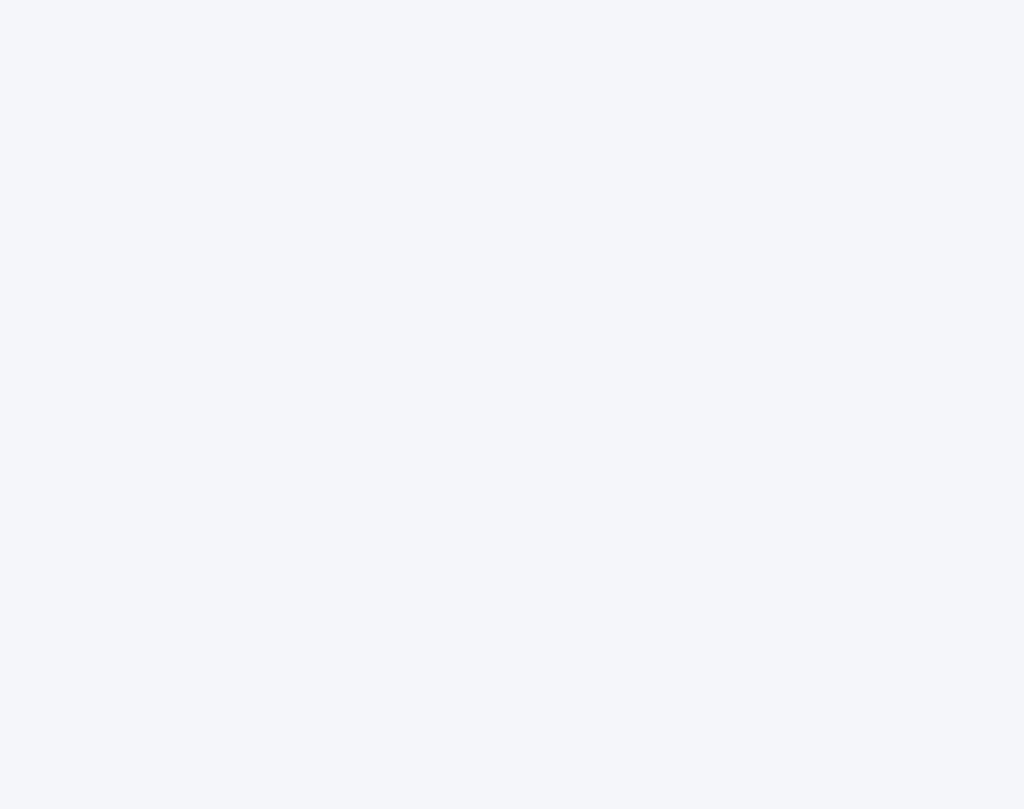
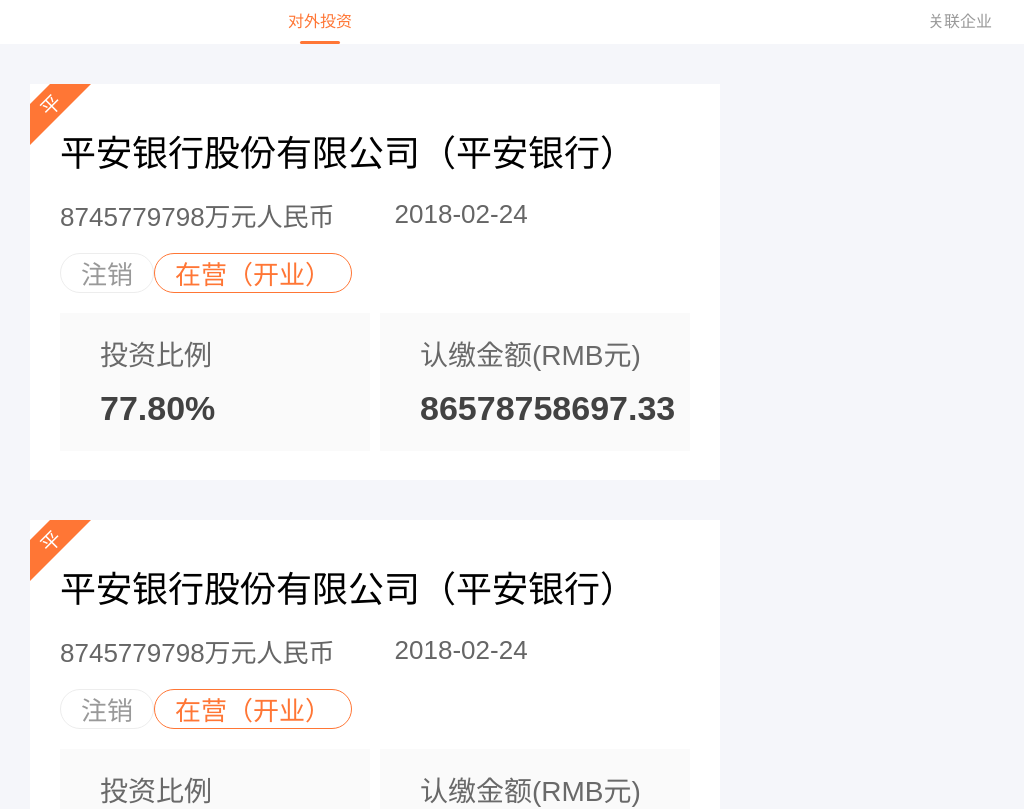
Before and after one commit to itwebwjl/PiAn-custormPicture, a Vue app: page /#/duiwaitouzi in a window 1280 px wide. Shown: the top 809 px of the page, without its empty margins (0-1024 px from the left). Built offline with nearby package versions, Linux system fonts and the light colour scheme; sample sign-in values are in the browser's storage.

Commit message:
对外投资Tab 关联企业Tab

```diff
--- a/src/assets/style/common.css
+++ b/src/assets/style/common.css
@@ -83,6 +83,13 @@
   align-items: center;
 }
 
+.flex-cb {
+  display: -webkit-flex;
+  display: flex;
+  flex-direction: column;
+  -webkit-justify-content: space-between;
+  justify-content: space-between;
+}
 
 .flex-wrap {
   display: -webkit-box;
--- /dev/null
+++ b/src/page/duiwaitouzi.vue
@@ -0,0 +1,207 @@
+<template>
+  <div class="page-container">
+    <van-tabs v-model="selectedTab" title-active-color="#ff7635" title-inactive-color="#999" color="#ff7635">
+      <van-tab title="对外投资" name="invest">
+        <van-list>
+          <div class="card-container">
+            <div class="card-item" v-for="n in 4" :key="n">
+              <div class="card-item__tag">
+                平
+              </div>
+              <div class="card-item__t">
+                <div class="card-item__title">
+                  平安银行股份有限公司（平安银行）
+                </div>
+                <div class="card-item__row">
+                  <div class="card-item__amount">
+                    8745779798万元人民币
+                  </div>
+                  <div class="card-item__date">
+                    2018-02-24
+                  </div>
+                </div>
+                <div class="card-item__row">
+                  <div class="card-item__status">
+                    注销
+                  </div>
+                  <div class="card-item__status active">
+                    在营（开业）
+                  </div>
+                </div>
+                <div class="card-item__row flex-rb">
+                  <div class="card-item__block">
+                    <div class="label">投资比例</div>
+                    <div class="value">77.80%</div>
+                  </div>
+                  <div class="card-item__block">
+                    <div class="label">认缴金额(RMB元)</div>
+                    <div class="value">86578758697.33</div>
+                  </div>
+                </div>
+              </div>
+            </div>
+          </div>
+        </van-list>
+      </van-tab>
+
+      <van-tab title="关联企业" name="relation">
+        <van-list>
+          <div class="card-container">
+            <div class="card-item flex-cb" v-for="n in 4" :key="n">
+              <div class="card-item__tag">
+                平
+              </div>
+              <div class="card-item__t">
+                <div class="card-item__title">
+                  平安银行股份有限公司（平安银行）
+                </div>
+                <div class="card-item__row">
+                  <div class="card-item__amount">
+                    平安银行智汇投资管理 (深圳) 有限公司 (谢永林)、袁平东、许朝能、谢永林等【5000000000.00万元人民币】2015-01-08
+                  </div>
+                </div>
+                <div class="card-item__row">
+                  <div class="card-item__status">
+                    注销
+                  </div>
+                  <div class="card-item__status active">
+                    在营（开业）
+                  </div>
+                </div>
+              </div>
+              <div class="card-item__footer flex-re">
+                董事长
+              </div>
+            </div>
+          </div>
+        </van-list>
+      </van-tab>
+    </van-tabs>
+  </div>
+</template>
+
+<script>
+  export default {
+    name: "duiwaitouzi",
+    data () {
+      return {
+        selectedTab: 'invest',
+        cardTagBgColor: ['#507EDE', '#6FB64D', '#EF4542']
+      }
+    }
+  }
+</script>
+
+<style scoped lang="scss">
+  .page-container {
+    width: 100%;
+    height: 100%;
+    background: rgba(245, 246, 250, 1);
+
+    .card-container {
+      padding: 0.2rem 0.15rem;
+
+      .card-item {
+        width: 3.45rem;
+        height: 1.98rem;
+        background: #fff;
+        position: relative;
+        margin-bottom: 0.2rem;
+        overflow: hidden;
+
+        .card-item__tag {
+          position: absolute;
+          background: #ff7635;
+          transform: rotate(-45deg);
+          color: #fff;
+          font-size: 0.1rem;
+          font-weight: 500;
+          width: 0.6rem;
+          text-align: center;
+          -moz-transform: rotate(-45deg);
+          -ms-transform: rotate(-45deg);
+          -o-transform: rotate(-45deg);
+          -webkit-transform: rotate(-45deg);
+          left: -0.20rem;
+          top: 0.03rem;
+        }
+
+        .card-item__t {
+          padding: 0.2rem 0.15rem 0.15rem 0.15rem;
+
+
+          .card-item__title {
+            font-size: 0.18rem;
+            font-weight: 400;
+            color: rgba(0, 0, 0, 1);
+          }
+
+          .card-item__row {
+            display: flex;
+            flex-direction: row;
+            align-items: center;
+            margin-top: 0.1rem;
+
+            .card-item__amount {
+              font-size: 0.13rem;
+              color: #666;
+              font-weight: 400;
+            }
+
+            .card-item__date {
+              font-size: 0.13rem;
+              color: #666;
+              margin-left: 0.3rem;
+            }
+
+            .card-item__status {
+              height: 0.2rem;
+              border-radius: 0.1rem;
+              border: 1px solid #EDEDED;
+              font-size: 0.13rem;
+              font-weight: 400;
+              padding: 0 0.1rem;
+              color: #999;
+
+              &.active {
+                border: 1px solid #ff7635;
+                color: #ff7635;
+              }
+            }
+
+            .card-item__block {
+              width: 1.55rem;
+              height: 0.69rem;
+              background: #fafafa;
+              padding: 0.1rem 0.2rem;
+
+              .label {
+                font-size: 0.14rem;
+                font-weight: 400;
+                color: #696969;
+              }
+
+              .value {
+                font-size: 0.17rem;
+                color: #424242;
+                font-weight: bold;
+                margin-top: 0.08rem;
+              }
+            }
+          }
+        }
+
+
+        .card-item__footer {
+          border-top: 1px solid #ededed;
+          height: 0.4rem;
+          background: #fafafa;
+          padding: 0.1rem 0.15rem;
+          font-size: 0.14rem;
+          color: #333;
+          font-weight: 400;
+        }
+      }
+    }
+  }
+</style>
--- a/src/page/gudong.vue
+++ b/src/page/gudong.vue
@@ -4,6 +4,7 @@
       <div class="shareholder-item" v-for="n in 4">
         <div class="shareholder-item__top">
           <span class="shareholder-item__name">雷军</span>
+          <div class="shareholder-item__tag">大股东</div>
         </div>
         <div class="shareholder-item__bottom">
           <div class="shareholder-item__block">
@@ -43,16 +44,41 @@
 
     .shareholder-item {
       background: #fff;
-      width: 100%;
-      height: 2rem;
+      width: 3.45rem;
+      height: 2.22rem;
       margin-bottom: 0.1rem;
 
       .shareholder-item__top {
         padding: 0.12rem 0.15rem;
+        display: flex;
+        flex-direction: row;
+        align-items: center;
 
         .shareholder-item__name {
           font-size: 0.18rem;
           font-weight: 400;
+        }
+
+        .shareholder-item__tag {
+          height: 0.18rem;
+          width: 0.42rem;
+          background: #ff7635;
+          font-size: 0.12rem;
+          color: #fff;
+          position: relative;
+          margin-left: 0.17rem;
+
+          &:before {
+            content: "";
+            width: 0px;
+            height: 0px;
+            border-top: 0.09rem solid transparent;
+            border-bottom: 0.09rem solid transparent;
+            border-right: 0.08rem solid #ff7635;
+            position: absolute;
+            top: 0;
+            left: -0.08rem;
+          }
         }
       }
 
@@ -61,13 +87,16 @@
         display: flex;
         flex-direction: row;
         flex-wrap: wrap;
+        justify-content: space-between;
 
         .shareholder-item__block {
-          flex: 0 0 50%;
+          width: 1.55rem;
           height: 0.69rem;
           display: flex;
           flex-direction: column;
           background: rgba(250, 250, 250, 1);
+          padding: 0.1rem 0.2rem;
+          margin-bottom: 0.05rem;
 
           .label {
             font-size: 0.14rem;
--- a/src/router/index.js
+++ b/src/router/index.js
@@ -20,6 +20,10 @@
     {
       path: "/gudong",
       component:resolve => require(['../page/gudong.vue'],resolve)
+    },
+    {
+      path: '/duiwaitouzi',
+      component: resolve => require(['../page/duiwaitouzi.vue'], resolve)
     }
   ]
 })
```
